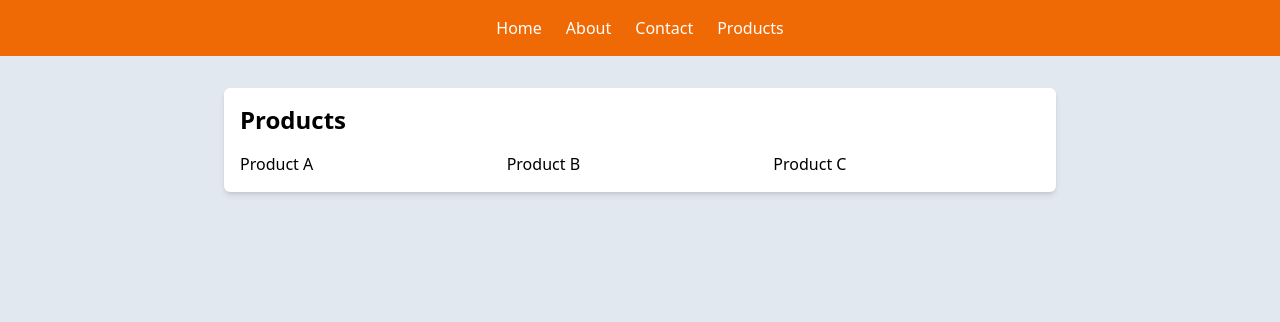
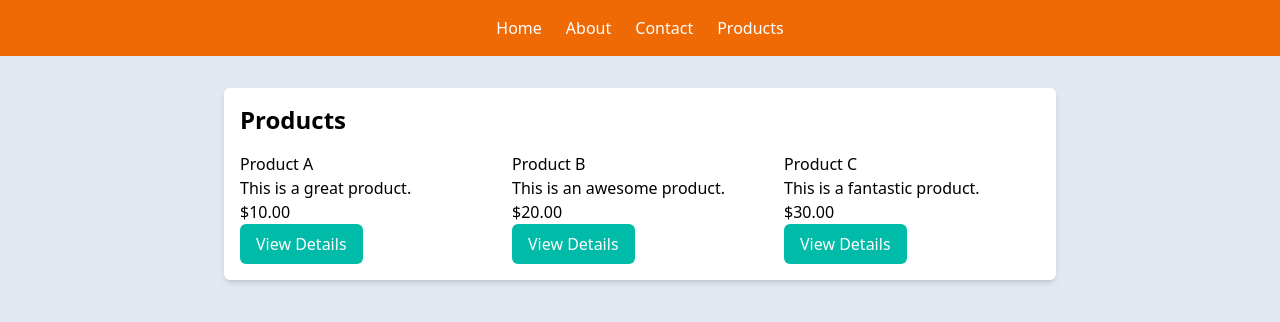
Before and after one commit to Bell914/jsd13-week08-react-router, a React (Vite) app: page /products in a window 1280 px wide. Shown: the top 322 px of the page. Built offline with nearby package versions, Linux system fonts and the light colour scheme.

Commit message:
add product detail navigation

```diff
--- a/src/pages/Products.jsx
+++ b/src/pages/Products.jsx
@@ -1,14 +1,32 @@
+import { useNavigate } from "react-router-dom";
 import { products } from "../mock-data/products";
 
 export default function Products() {
+  const navigate = useNavigate();
+
+  const handleViewDetails = (productId) => {
+    navigate(`/products/${productId}`);
+  };
+
   return (
     <div className="p-4 bg-white rounded-md shadow-md">
       <h1 className="text-2xl font-bold mb-4">Products</h1>
-      <div className="grid grid-cols-1 sm:grid-cols-2 lg:grid-cols-3">
-        {/* Product cards */}
+
+      <div className="grid grid-cols-1 sm:grid-cols-2 lg:grid-cols-3 gap-4">
         {products.map((product) => (
-          <div>
+          <div key={product.id}>
             <h2>{product.name}</h2>
+            <p>{product.description}</p>
+            <p>${product.price.toFixed(2)}</p>
+
+            <div>
+              <button
+                onClick={() => handleViewDetails(product.id)}
+                className="text-white bg-teal-500 px-4 py-2 rounded-md hover:bg-teal-600"
+              >
+                View Details
+              </button>
+            </div>
           </div>
         ))}
       </div>
```
